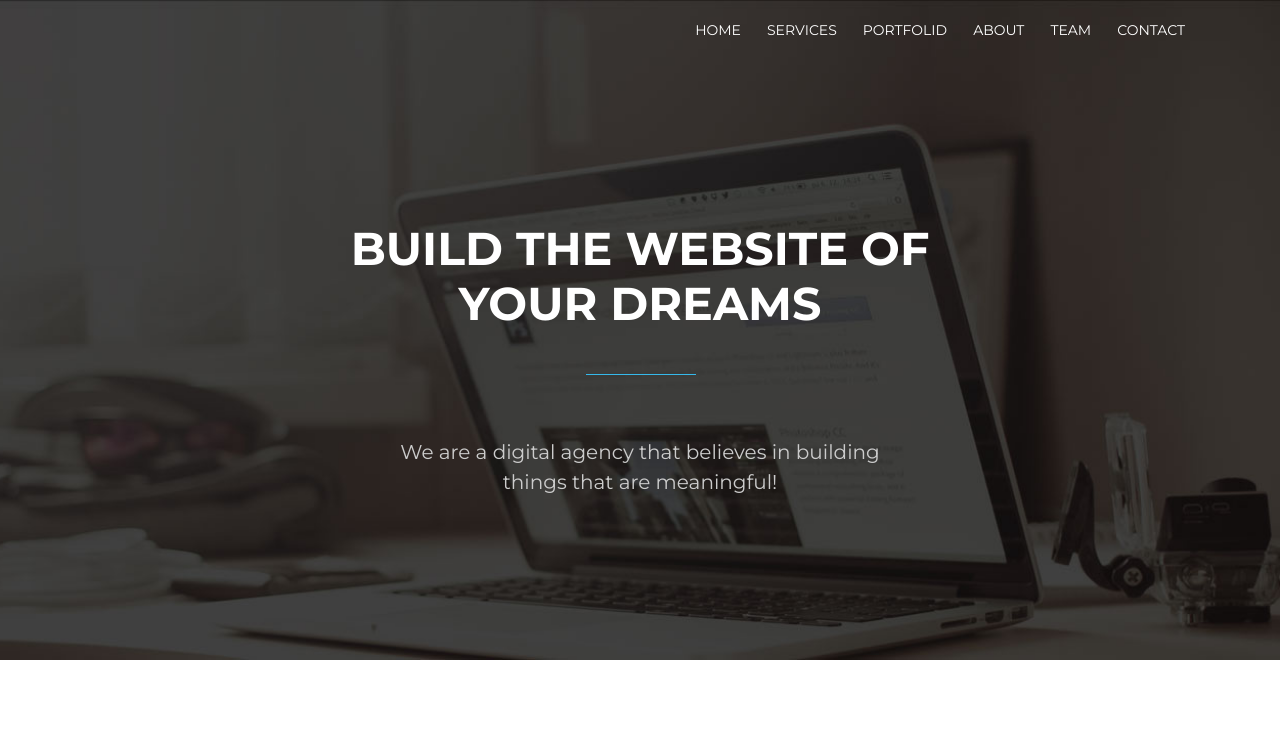
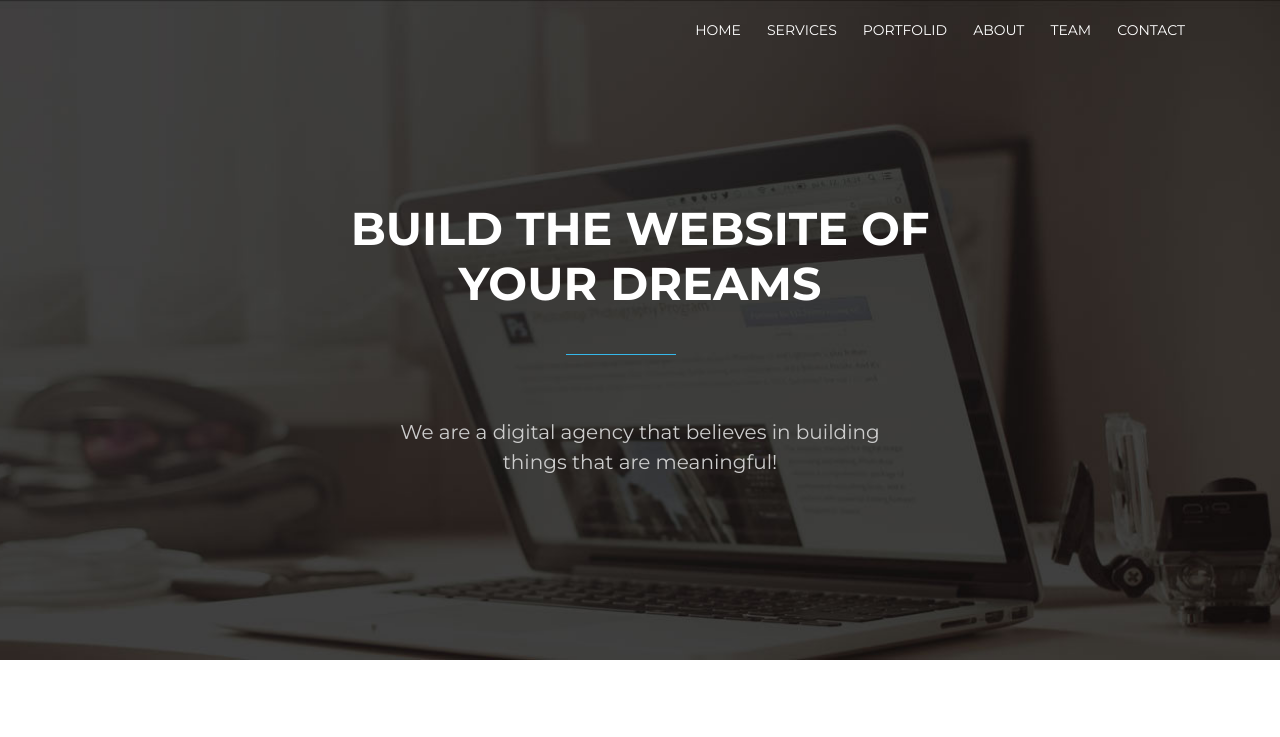
Before and after one commit to zhd27/dreams, a plain HTML site: page index.html in a window 1280 px wide. Shown: the top 737 px of the page. Drawn offline with Linux system fonts and the light colour scheme.

Commit message:
today style,cs

```diff
--- a/css/style.css
+++ b/css/style.css
@@ -18,6 +18,7 @@ h1,h2,h3,h4,h5,h6,p,ul,li{
 a,a:hover{
     text-decoration: none;
 }
+/*
 .backgrround{
     background:url(../image/back.jpg);
     background-repeat: no-repeat;
@@ -25,6 +26,7 @@ a,a:hover{
     background-size: cover;
     height: 650px;
 }
+*/
 .navbar-nav .nav-item .nav-link{
     color: white;
     padding: 12px 13px;
@@ -69,10 +71,10 @@ a,a:hover{
 }
 
 .head_text{
-    width: 600px;
-    margin: auto;
+
+
     text-align: center;
-    margin-top: 160px;
+    margin-top: 140px;
 }
 .head_text h1{
     color: white;
@@ -80,6 +82,8 @@ a,a:hover{
     font-weight: 700;
     text-transform: uppercase;
     position: relative;
+    width: 50%;
+    margin: auto;
 }
 .head_text h1:after{
 position: absolute;
@@ -94,7 +98,7 @@ position: absolute;
     color: #cccccc;
     font-size: 20px;
     font-weight: 400;
-    width: 90%;
+    width: 40%;
     margin: auto;
     margin-top: 106px;
 }
@@ -151,7 +155,7 @@ position: absolute;
     background-color: #f7f7f7;
     padding-top: 60px;
     padding-bottom:85px;
-    position: relative;
+  position: relative;
 }
 .expertise_head p{
 
@@ -527,7 +531,6 @@ margin-bottom: 50px;
  font-size: 14px;
     font-weight: 500;
     color: #bbbbbb;
-
 }
 .content_mail form input::placeholder{
     color: #bbbbbb;
```
